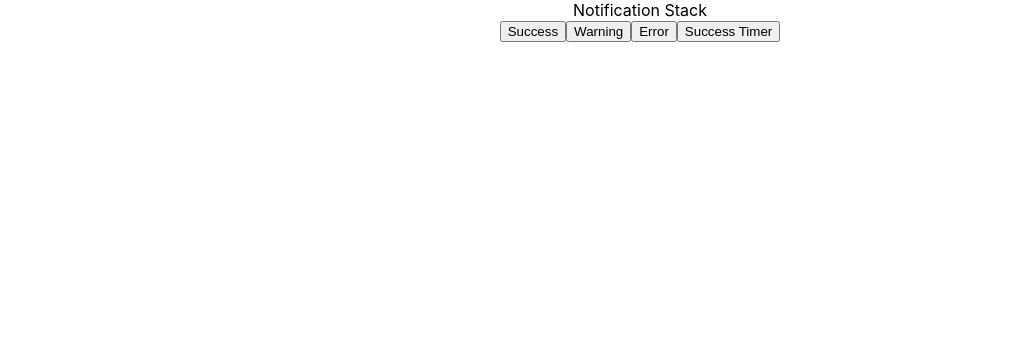
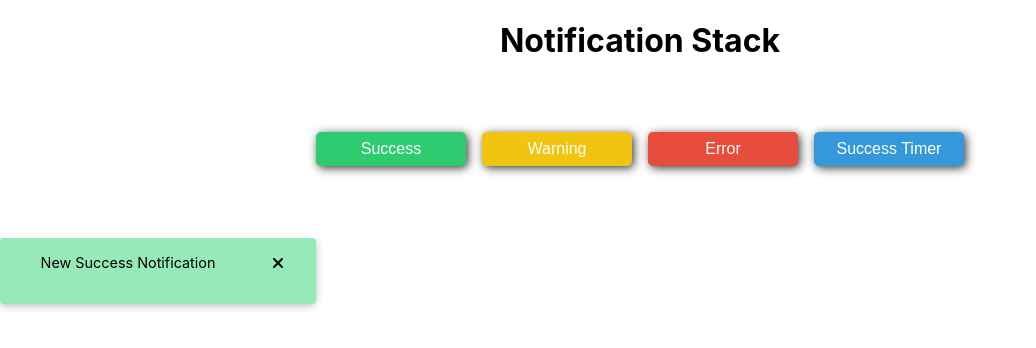
Before and after one commit to FE-POCs/xstate-poc-payal, a React (Create React App) app: page / in a window 1280 px wide. Both pictures are taken after a click on the button "Success". Shown: the top 348 px of the page, without its empty margins (0-1036 px from the left). Built offline with nearby package versions, Linux system fonts and the light colour scheme.

Commit message:
style: css changes

```diff
--- a/package.json
+++ b/package.json
@@ -3,6 +3,9 @@
   "version": "0.1.0",
   "private": true,
   "dependencies": {
+    "@fortawesome/fontawesome-svg-core": "^6.5.1",
+    "@fortawesome/free-solid-svg-icons": "^6.5.1",
+    "@fortawesome/react-fontawesome": "^0.2.0",
     "@testing-library/jest-dom": "^5.17.0",
     "@testing-library/react": "^13.4.0",
     "@testing-library/user-event": "^13.5.0",
--- a/src/App.css
+++ b/src/App.css
@@ -1,3 +1,138 @@
 .App {
   text-align: center;
 }
+.toast-buttons {
+  max-width: 700px;
+  display: flex;
+  flex-wrap: wrap;
+  justify-content: center;
+  gap: 15px;
+  margin: 2em auto;
+}
+
+.toast-row {
+  display: flex;
+  justify-content: center;
+  margin: 1em 0;
+  padding: 1rem;
+  flex-wrap: wrap;
+}
+
+button.custom-toast {
+  padding: 0.5rem 1rem;
+  border: none;
+  color: #fff;
+  font-weight: 500;
+  border-radius: 5px;
+  box-shadow: 2px 2px 10px
+      rgba(0, 0, 0, 0.785);
+  cursor: pointer;
+  width: 150px;
+  margin: 0.5em;
+  transition: filter 0.2s ease-in-out,
+  transform 0.3s ease-in-out;
+  display: flex;
+  justify-content: center;
+  align-items: center;
+  font-size: 1rem;
+  background-color: transparent;
+  outline: none;
+  background: #3498db;
+  color: #fff;
+}
+
+button.success-toast {
+  background-color: #2ecc71;
+}
+
+button.error-toast {
+  background-color: #e74c3c;
+}
+
+button.info-toast {
+  background-color: #3498db;
+}
+
+button.warning-toast {
+  background-color: #f1c40f;
+}
+
+
+.toast {
+  position: relative;
+  bottom: 0px;
+  right: 0px;
+  max-width: 300px;
+  background: #fff;
+  padding: 0.5rem;
+  border-radius: 4px;
+  box-shadow: -1px 1px 10px rgba(0, 0, 0, 0.3);
+  z-index: 1;
+  animation: slideInRight 0.3s
+  ease-in-out forwards;
+  transform: translateX(110%);
+  margin-bottom: 1rem;
+}
+
+.toast-closing {
+   flex-basis: 20%;
+   cursor: pointer;
+}
+
+.toast-wrapper {
+  display: flex;
+  justify-content: space-between;
+  align-items: center;
+}
+
+.toast-icon {
+  padding: 0.35rem 0.5rem;
+  font-size: 1.5rem;
+}
+
+.toast-message {
+  flex: 1;
+  font-size: 0.9rem;
+  color: #000000;
+  padding: 0.5rem;
+}
+
+.toast.toast-success {
+  background: #95eab8;
+}
+
+.toast.toast-error {
+  background: #efaca5;
+}
+
+.toast.toast-info {
+  background: #bddaed;
+}
+
+.toast.toast-warning {
+  background: #ead994;
+}
+
+@keyframes slideInRight {
+  0% {
+      transform: translateX(110%);
+  }
+
+  75% {
+      transform: translateX(-10%);
+  }
+
+  100% {
+      transform: translateX(0%);
+  }
+}
+
+.notification-stack {
+  display: flex;
+  flex-direction: column;
+  flex-wrap: wrap;
+  max-height: 700px;
+  max-width: 1000px;
+  overflow: scroll;
+  gap: 1rem;
+}
--- a/src/components/Notification.jsx
+++ b/src/components/Notification.jsx
@@ -1,11 +1,18 @@
 import React from 'react'
+import { FontAwesomeIcon } from '@fortawesome/react-fontawesome'
+import {
+    faClose,
+  } from '@fortawesome/free-solid-svg-icons'
 
 
-const Notification = ({ id, message, removeNotification }) => {
+const Notification = ({ id, message, type, removeNotification }) => {
     return (
-        <div>
-            {message} {id}
-            <button onClick={() => removeNotification(id)}>Close</button>
+        <div className={`toast toast-${type}`}>
+            <div className='toast-wrapper'>
+              <div className='toast-message'>{message}</div>
+              <FontAwesomeIcon icon={faClose} onClick={() => removeNotification(id)} className='toast-closing' />
+            </div>
+
         </div>
 
     )
--- a/src/components/NotificationStack.jsx
+++ b/src/components/NotificationStack.jsx
@@ -10,7 +10,9 @@ const NotificationStack = (props) => {
             <Notification
                id={notification.id}
                message={notification.message}
+               type={notification.type}
                removeNotification={props.removeNotification}
+
             />
         )
        })
--- a/src/notificationMachine.js
+++ b/src/notificationMachine.js
@@ -5,7 +5,7 @@ const notificationMachine = createMachine({
     id: 'notification-stack',
     context: {
         notifications: [],
-        defaultTimer: 2000
+        defaultTimer: 4000
     },
     on: {
         ADD_NEW_NOTIFICATION: {
--- a/src/pages/NotificationPage.jsx
+++ b/src/pages/NotificationPage.jsx
@@ -11,7 +11,7 @@ const NotificationPage = () => {
   const addNewNotification = (message, type, customTimer) => {
     const uniqueId = uuidv4()
     const timer = customTimer ?? state.context.defaultTimer
-    sendAction({ type: 'ADD_NEW_NOTIFICATION', value: { id: uniqueId , message, type } })
+    sendAction({ type: 'ADD_NEW_NOTIFICATION', value: { id: uniqueId, message, type } })
     setTimeout(() => {
       sendAction({ type: 'REMOVE_NOTIFICATION', value: uniqueId })
     }, timer)
@@ -24,12 +24,18 @@ const NotificationPage = () => {
 
   return (
     <div>
-      <div>Notification Stack</div>
-      <button onClick={() => addNewNotification("New Success Notification", "Success")}>Success</button>
-      <button onClick={() => addNewNotification("New Warning Notification", "Warning")}>Warning</button>
-      <button onClick={() => addNewNotification("New Error Notification", "Error")}>Error</button>
-      <button onClick={() => addNewNotification("New Timer Success Notification", "Success", 7000)}>Success Timer</button>
-      <NotificationStack notifications={state.context.notifications} removeNotification={removeNotification} />
+      <h1>Notification Stack</h1>
+      <div className='toast-buttons'>
+        <div class="toast-row">
+          <button onClick={() => addNewNotification("New Success Notification", "success")} class="custom-toast success-toast">Success</button>
+          <button onClick={() => addNewNotification("New Warning Notification", "warning")} class="custom-toast warning-toast">Warning</button>
+          <button onClick={() => addNewNotification("New Error Notification", "error")} class="custom-toast error-toast">Error</button>
+          <button onClick={() => addNewNotification("New Timer Success Notification", "success", 7000)} class="custom-toast info-toast">Success Timer</button>
+        </div>
+      </div>
+     <div className='notification-stack'>
+       <NotificationStack notifications={state.context.notifications} removeNotification={removeNotification} />
+     </div>
     </div>
   )
 }
```
Also changed, not shown: 1 other file (tests, documents, lock files or other folders).
